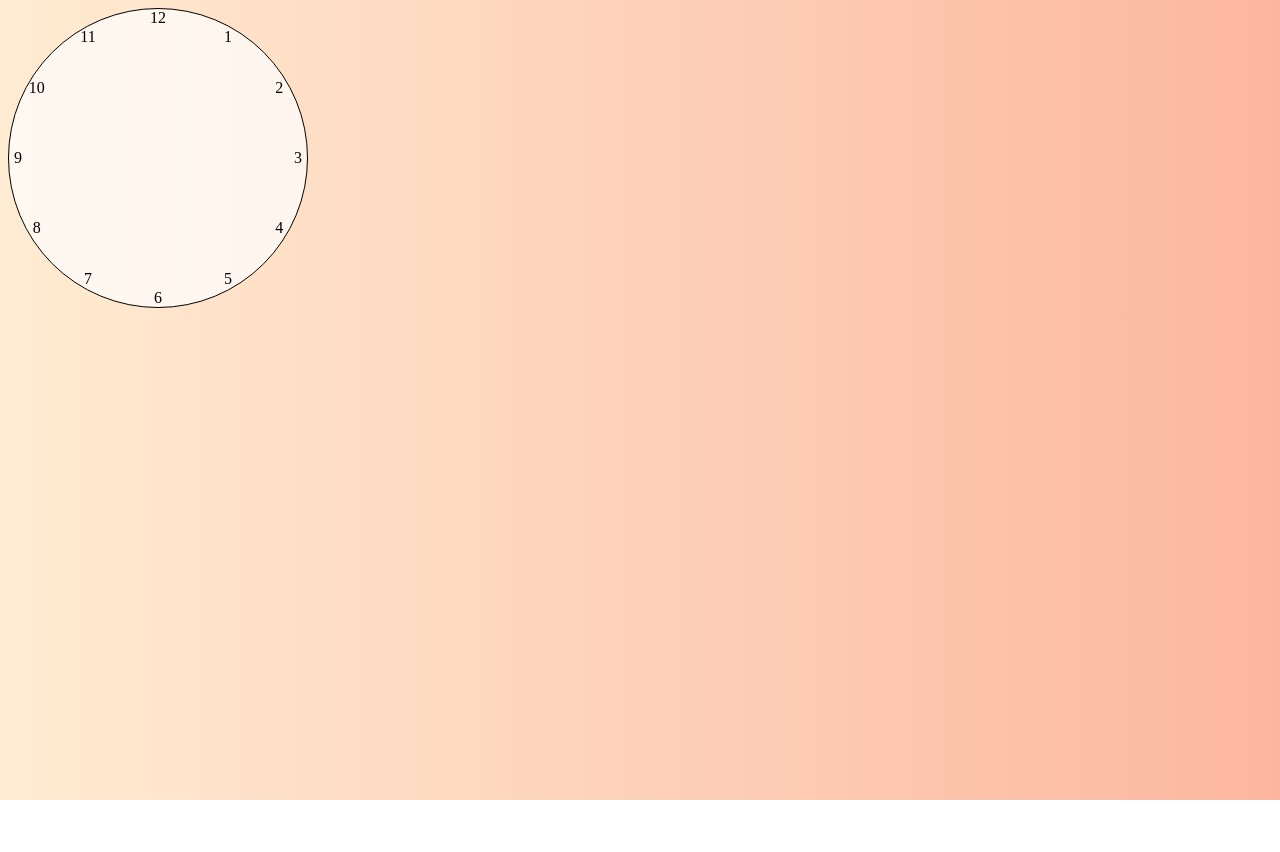
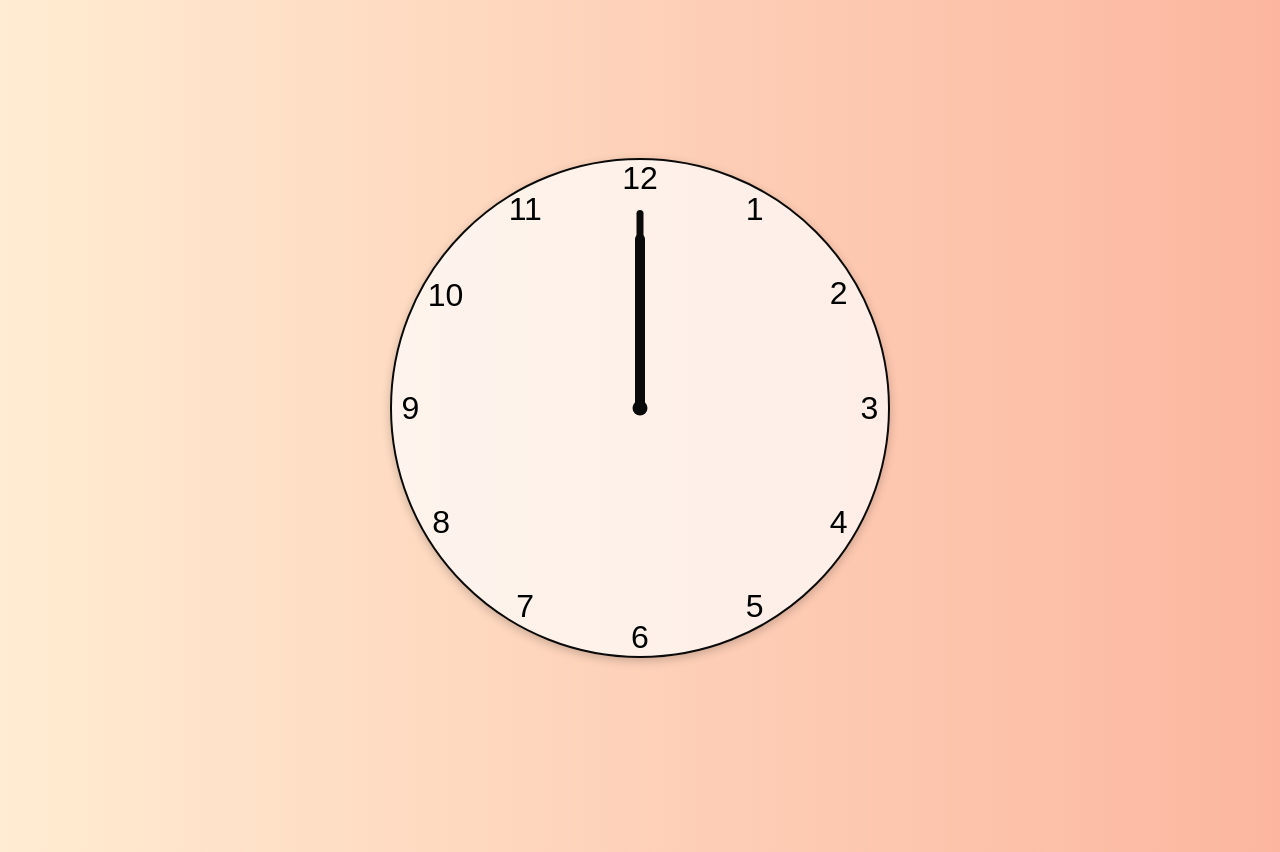
Before and after one commit to laurszalk/Analog-Clock, a plain HTML site: page index.html in a window 1280 px wide. Before the commit the page ends 800 px from the top, so only its background shows below. Drawn offline with Linux system fonts and the light colour scheme; a web font is replaced by a local one.

Commit message:
added styling for clock hands

```diff
--- a/index.html
+++ b/index.html
@@ -3,6 +3,13 @@
   <head>
     <meta charset="UTF-8" />
     <meta name="viewport" content="width=device-width, initial-scale=1.0" />
+
+    <link rel="preconnect" href="https://fonts.googleapis.com" />
+    <link rel="preconnect" href="https://fonts.gstatic.com" crossorigin />
+    <link
+      href="https://fonts.googleapis.com/css2?family=Belanosima&display=swap"
+      rel="stylesheet"
+    />
     <link rel="stylesheet" href="style.css" />
     <script defer src="script.js"></script>
     <title>Clock</title>
--- a/style.css
+++ b/style.css
@@ -2,18 +2,25 @@
 *::after,
 *::before {
   box-sizing: border-box;
+  font-family: "Belanosima", sans-serif;
 }
 
 body {
   background: linear-gradient(to right, #ffecd2 0%, #fcb69f 100%);
+  display: flex;
+  justify-content: center;
+  align-items: center;
+  min-height: 100vh;
+  overflow: hidden;
 }
 
 .clock {
-  width: 300px;
-  height: 300px;
+  width: 500px;
+  height: 500px;
   background-color: rgba(255, 255, 255, 0.7);
+  box-shadow: 0 3px 10px rgb(0 0 0 / 0.2);
   border-radius: 50%;
-  border: 1px solid black;
+  border: 2px solid #0a0a0a;
   position: relative;
 }
 
@@ -24,6 +31,7 @@ body {
   height: 100%;
   text-align: center;
   transform: rotate(var(--rotation));
+  font-size: 2rem;
 }
 
 .clock .number1 {
@@ -60,7 +68,58 @@ body {
   --rotation: 330deg;
 }
 
+.number10 {
+  padding: 5px;
+}
+
 .clock .number span {
   display: block;
   transform: rotate(calc(var(--rotation) * -1));
 }
+
+.clock .hand {
+  --rotation: 30;
+  position: absolute;
+  bottom: 50%;
+  left: 50%;
+  transform-origin: bottom;
+  transform: translateX(-50%) rotate(var(--rotation));
+  z-index: 10;
+}
+
+.clock::after {
+  content: "";
+  position: absolute;
+  background-color: #0a0a0a;
+  width: 15px;
+  height: 15px;
+  top: 50%;
+  left: 50%;
+  transform: translate(-50%, -50%);
+  border-radius: 50%;
+  z-index: 11;
+}
+
+clock .hand,
+.clock .hand.hour,
+.clock .hand.minute {
+  background-color: #0a0a0a;
+  transform: translateX(-50%);
+  border-top-left-radius: 5px;
+  border-top-right-radius: 5px;
+}
+
+.clock .hand.hour {
+  width: 10px;
+  height: 35%;
+}
+
+.clock .hand.minute {
+  width: 7px;
+  height: 40%;
+}
+
+.clock .hand.second {
+  width: 3px;
+  height: 45%;
+}
```
